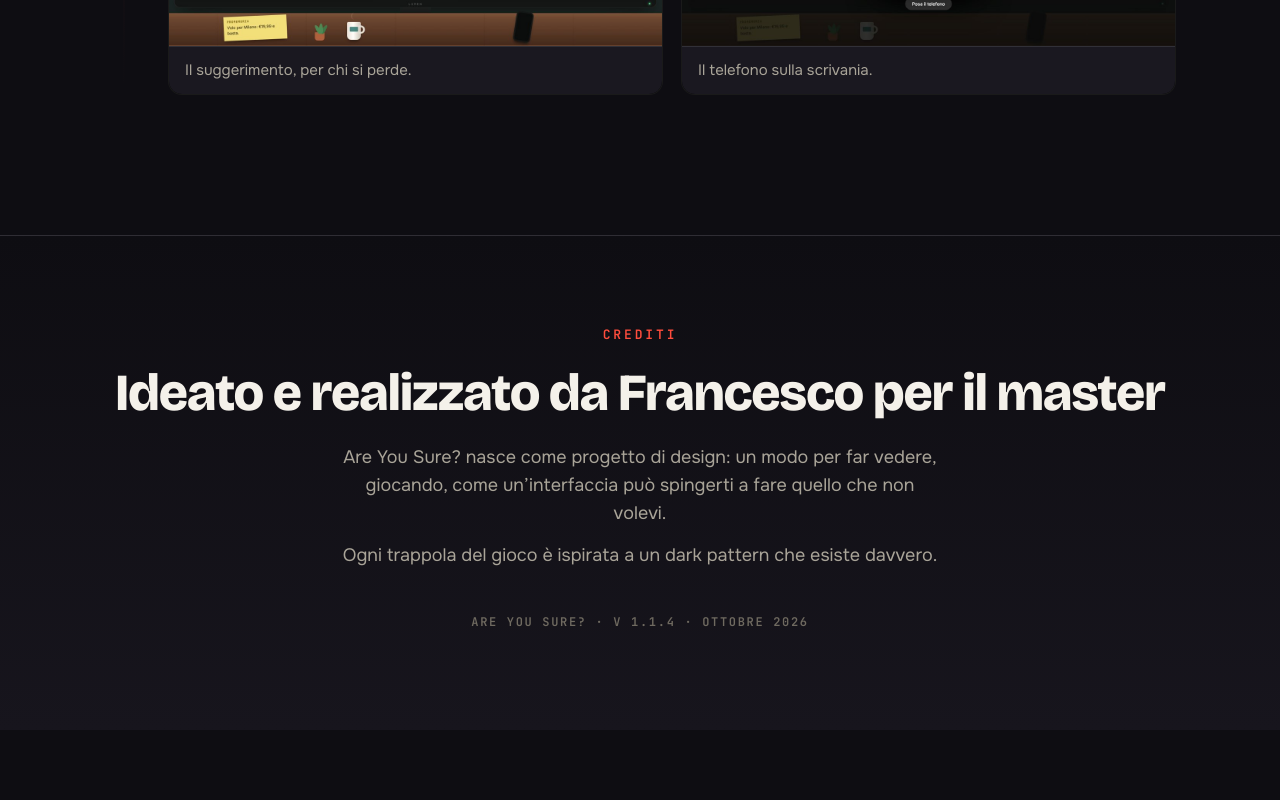
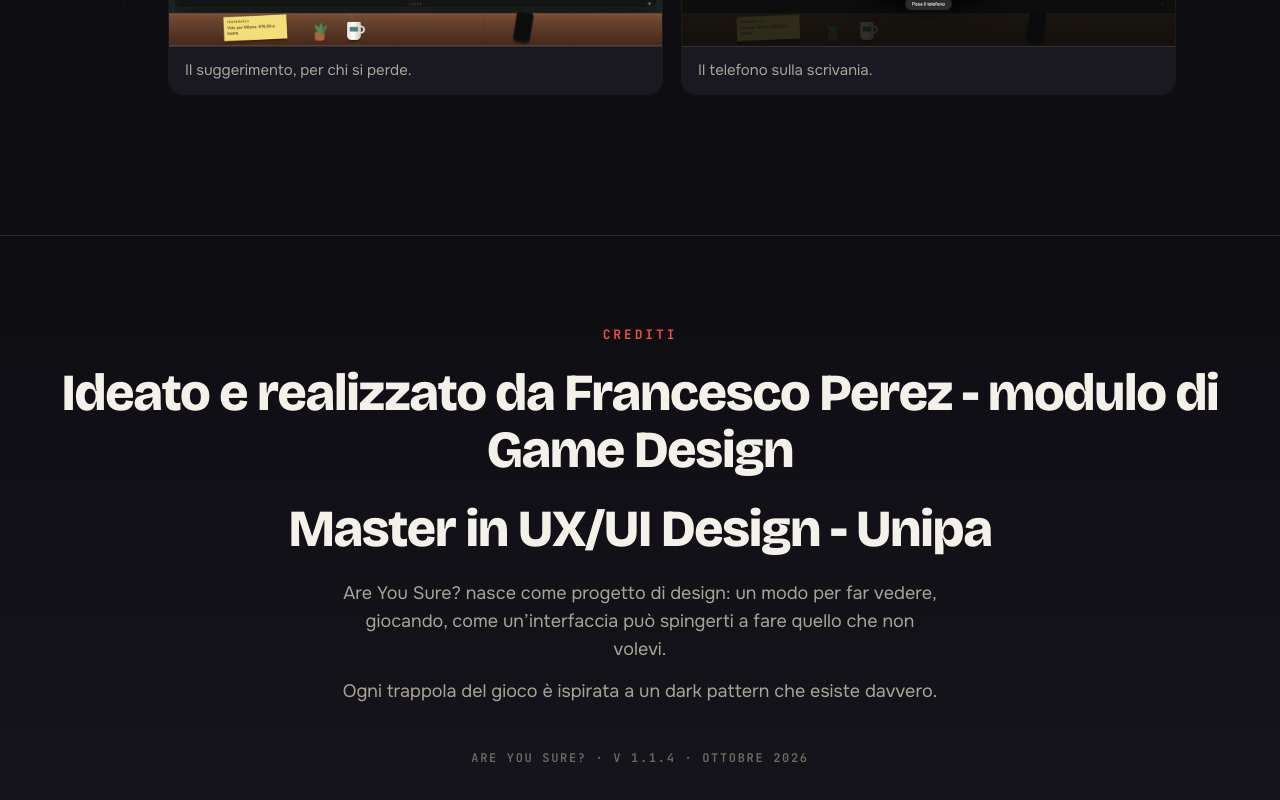
Before and after one commit to Francesco-1999/areyousure, a plain HTML site: page index.html in a window 1280 px wide. Shown: the part 6200-7000 px from the top of the page. Before the commit the page ends 6930 px from the top, so only its background shows below. Drawn offline with nearby package versions, Linux system fonts and the light colour scheme.

Commit message:
Update index.html

```diff
--- a/index.html
+++ b/index.html
@@ -200,7 +200,8 @@ main{max-width:1120px;margin:0 auto;padding:40px 24px 20px}
 
 <footer class="credits">
   <div class="k">Crediti</div>
-  <h2>Ideato e realizzato da Francesco per il master</h2>
+  <h2>Ideato e realizzato da Francesco Perez - modulo di Game Design</h2>
+  <h2>Master in UX/UI Design - Unipa</h2>
   <p>Are You Sure? nasce come progetto di design: un modo per far vedere, giocando, come un’interfaccia può spingerti a fare quello che non volevi.</p>
   <p>Ogni trappola del gioco è ispirata a un dark pattern che esiste davvero.</p>
   <small>ARE YOU SURE? · V 1.1.4 · OTTOBRE 2026</small>
```
